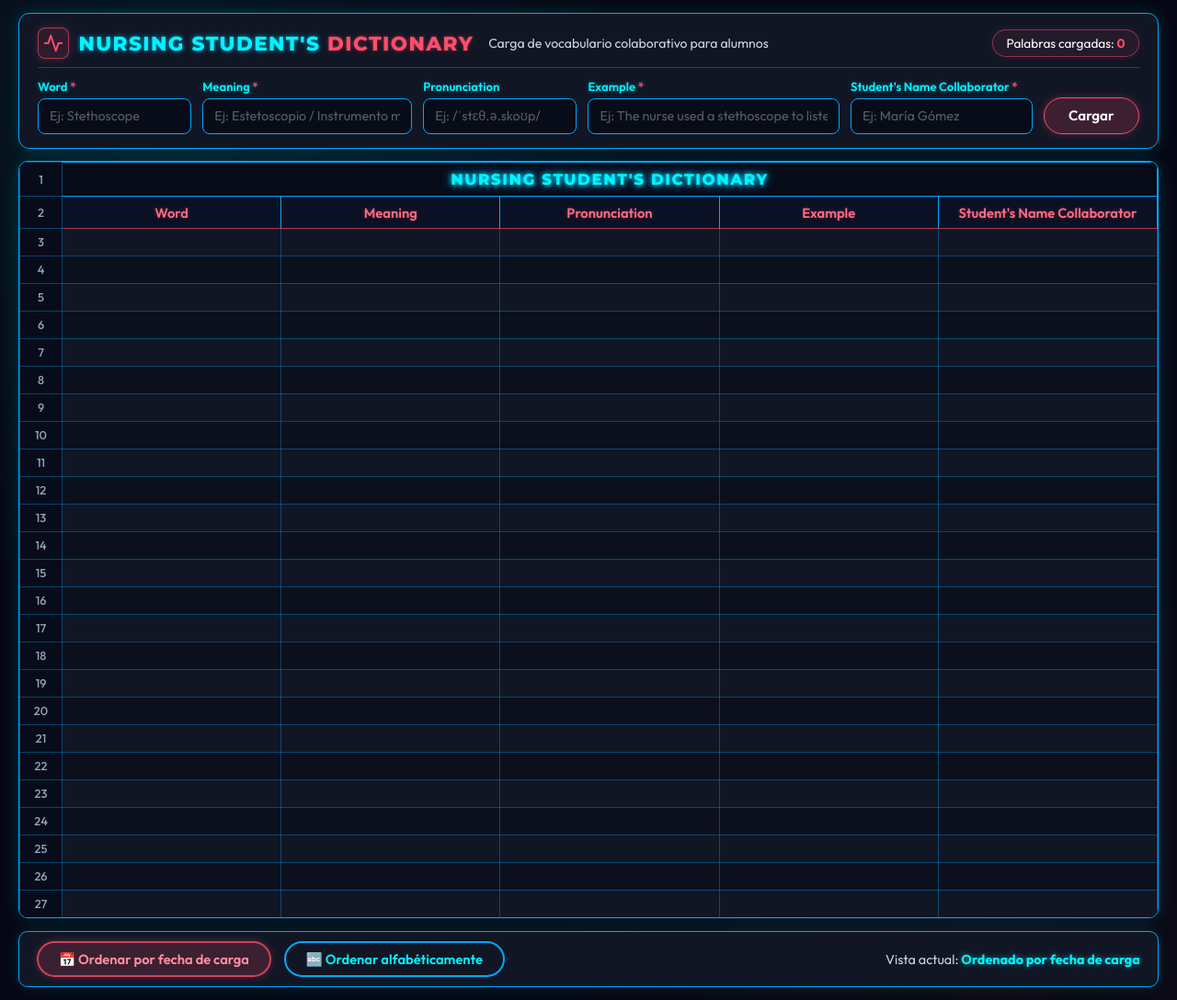
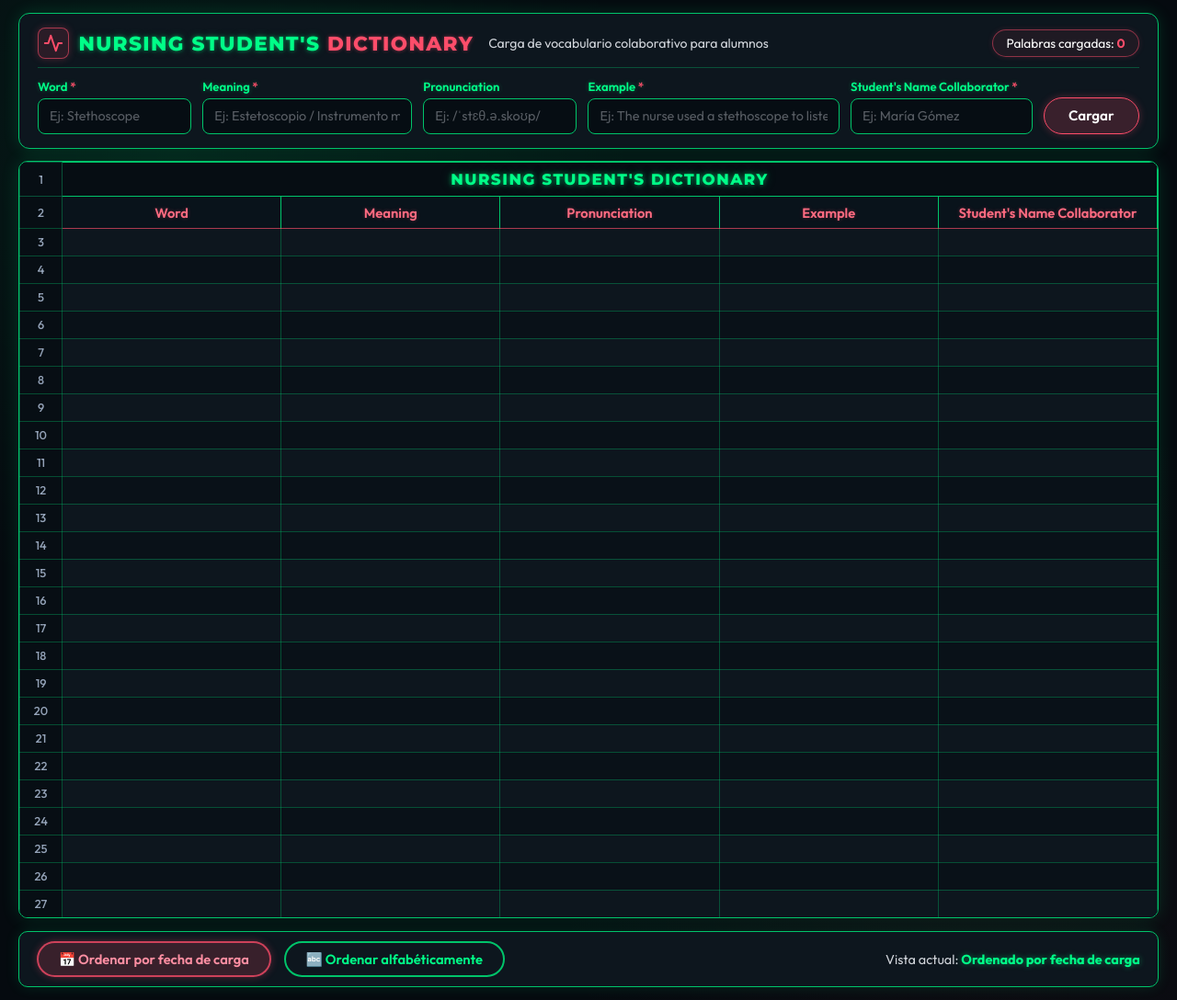
Before and after one commit to facugarcilazo/nursing-dictionary, a Flask app: page / in a window 1280 px wide. Shown: the whole page at 92% size. Run offline with Flask 3, Linux system fonts and the light colour scheme; data that the repository does not hold is empty.

Commit message:
Change neon blue palette to clinical neon green

```diff
--- a/static/styles.css
+++ b/static/styles.css
@@ -1,10 +1,10 @@
 :root {
-    --bg-color: #050814;
-    --card-bg: #111625;
-    --row-bg-even: #0c101d;
-    --row-bg-odd: #111625;
-    --neon-blue: #00f3ff;
-    --neon-blue-dark: #00a8ff;
+    --bg-color: #050a0f;
+    --card-bg: #0d161e;
+    --row-bg-even: #091118;
+    --row-bg-odd: #0d161e;
+    --neon-blue: #00ff88;
+    --neon-blue-dark: #00c46a;
     --neon-red: #ff4d6a;
     --neon-red-dark: #b91c3c;
     --text-primary: #d1d5db;
@@ -22,7 +22,7 @@ html, body {
     height: 100%;
     background-color: var(--bg-color);
     background-image:
-        radial-gradient(circle at 15% 15%, rgba(0, 243, 255, 0.07) 0%, transparent 35%),
+        radial-gradient(circle at 15% 15%, rgba(0, 255, 136, 0.07) 0%, transparent 35%),
         radial-gradient(circle at 85% 85%, rgba(255, 77, 106, 0.04) 0%, transparent 35%);
     color: var(--text-primary);
     font-family: var(--font-main);
@@ -90,7 +90,7 @@ html, body {
     border: 1px solid var(--neon-blue-dark);
     border-radius: 12px;
     padding: 0.95rem 1.25rem;
-    box-shadow: 0 0 18px rgba(0, 243, 255, 0.14);
+    box-shadow: 0 0 18px rgba(0, 255, 136, 0.14);
     flex-shrink: 0;
 }
 
@@ -100,7 +100,7 @@ html, body {
     align-items: center;
     margin-bottom: 0.8rem;
     padding-bottom: 0.55rem;
-    border-bottom: 1px solid rgba(0, 243, 255, 0.25);
+    border-bottom: 1px solid rgba(0, 255, 136, 0.25);
 }
 
 .title-group {
@@ -136,7 +136,7 @@ html, body {
     text-transform: uppercase;
     letter-spacing: 1.4px;
     color: var(--neon-blue);
-    text-shadow: 0 0 4px rgba(0, 243, 255, 0.5), 0 0 10px rgba(0, 168, 255, 0.35);
+    text-shadow: 0 0 4px rgba(0, 255, 136, 0.45), 0 0 10px rgba(0, 196, 106, 0.3);
 }
 
 .subtitle {
@@ -175,7 +175,7 @@ html, body {
     font-size: 0.82rem;
     font-weight: 600;
     color: var(--neon-blue);
-    text-shadow: 0 0 5px rgba(0, 243, 255, 0.35);
+    text-shadow: 0 0 5px rgba(0, 255, 136, 0.3);
 }
 
 .required {
@@ -190,7 +190,7 @@ html, body {
     font-size: 0.9rem;
     font-family: var(--font-main);
     color: var(--text-light);
-    background-color: rgba(5, 8, 20, 0.75);
+    background-color: rgba(5, 10, 15, 0.75);
     transition: all 0.25s ease;
 }
 
@@ -268,21 +268,21 @@ html, body {
 
 .form-panel.editing-active {
     border-color: var(--neon-blue);
-    box-shadow: 0 0 22px rgba(0, 243, 255, 0.28);
+    box-shadow: 0 0 22px rgba(0, 255, 136, 0.28);
 }
 
 .btn-cargar:active {
     transform: translateY(0);
 }
 
-/* PARTE CENTRAL: Grilla fija con estética Neón Azul y Rojo suave */
+/* PARTE CENTRAL: Grilla fija con estética Neón Verde y Rojo suave */
 .grid-section {
     flex: 1;
     min-height: 0;
     background-color: var(--card-bg);
     border: 1px solid var(--neon-blue-dark);
     border-radius: 10px;
-    box-shadow: 0 0 20px rgba(0, 243, 255, 0.15);
+    box-shadow: 0 0 20px rgba(0, 255, 136, 0.14);
     display: flex;
     flex-direction: column;
     overflow: hidden;
@@ -331,11 +331,11 @@ html, body {
 /* Columna de números de fila (1, 2, 3...) */
 .row-num {
     width: 46px;
-    background-color: #080c1a;
+    background-color: #070e14;
     color: #94a3b8;
     font-size: 0.8rem;
     text-align: center;
-    border: 1px solid rgba(0, 168, 255, 0.35);
+    border: 1px solid rgba(0, 196, 106, 0.35);
     user-select: none;
     font-weight: 500;
 }
@@ -343,9 +343,9 @@ html, body {
 /* Fila 1: Título "Nursing Student's Dictionary" */
 .sheet-title-row .sheet-main-title {
     font-family: 'Montserrat', sans-serif;
-    background-color: #070b18;
+    background-color: #060d13;
     color: var(--neon-blue);
-    text-shadow: 0 0 5px var(--neon-blue), 0 0 12px var(--neon-blue-dark);
+    text-shadow: 0 0 5px rgba(0, 255, 136, 0.5), 0 0 12px rgba(0, 196, 106, 0.35);
     font-size: 1.05rem;
     font-weight: 800;
     text-transform: uppercase;
@@ -357,7 +357,7 @@ html, body {
 
 /* Fila 2: Encabezados de columnas */
 .sheet-headers-row th {
-    background-color: #0b1124;
+    background-color: #09131b;
     color: #ff6b81;
     text-shadow: 0 0 4px rgba(255, 77, 106, 0.3);
     font-size: 0.92rem;
@@ -384,7 +384,7 @@ html, body {
 }
 
 .spreadsheet-table tbody td:not(.row-num) {
-    border: 1px solid rgba(0, 168, 255, 0.35);
+    border: 1px solid rgba(0, 196, 106, 0.35);
     padding: 0.35rem 0.65rem;
     font-size: 0.92rem;
     color: var(--text-light);
@@ -513,7 +513,7 @@ html, body {
     flex-shrink: 0;
     flex-wrap: wrap;
     gap: 0.75rem;
-    box-shadow: 0 0 15px rgba(0, 243, 255, 0.12);
+    box-shadow: 0 0 15px rgba(0, 255, 136, 0.12);
 }
 
 .sort-buttons-container {
@@ -560,7 +560,7 @@ html, body {
 
 .sort-status strong {
     color: var(--neon-blue);
-    text-shadow: 0 0 6px rgba(0, 243, 255, 0.5);
+    text-shadow: 0 0 6px rgba(0, 255, 136, 0.45);
 }
 
 @keyframes fadeInSlide {
```
Also changed, not shown: other parts of static/styles.css (+16 -16 lines).
